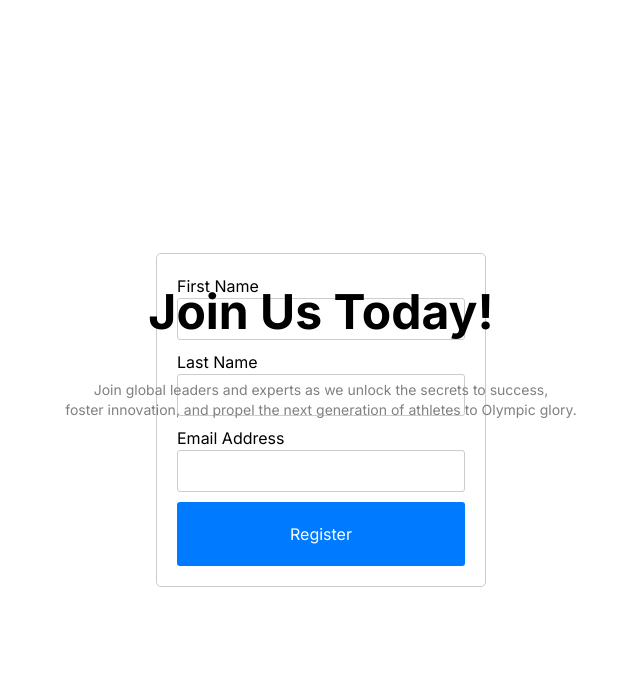
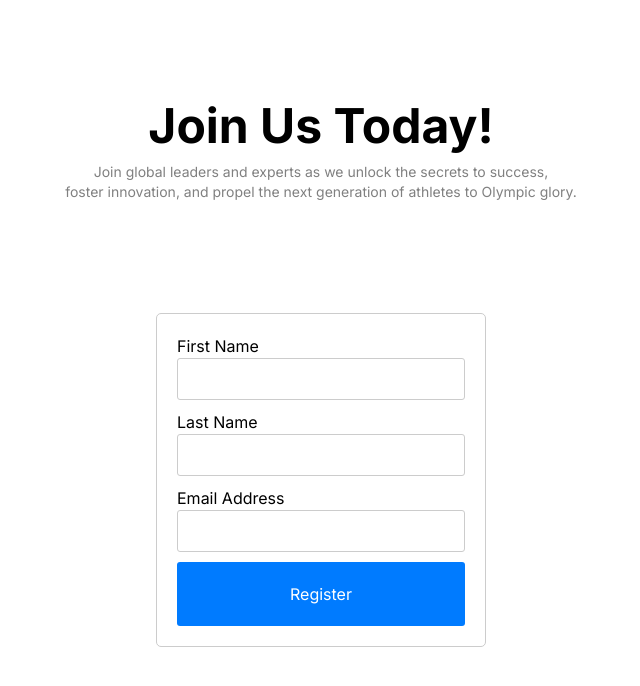
Before and after one commit to 0luwaseyi/Sports-Conference, a Next.js app: page /register in a window 1280 px wide. Shown: the top 686 px of the page, without its empty margins (319-959 px from the left). Built offline with nearby package versions, Linux system fonts and the light colour scheme.

Commit message:
correction

```diff
--- a/src/app/Hero.css
+++ b/src/app/Hero.css
@@ -5,6 +5,7 @@
     background: linear-gradient(rgba(0, 0, 0, 0.5), rgba(0, 0, 0, 0.947)), url("/image1.jpg");
     background-size: cover;
     background-repeat: no-repeat;
+    background-position: center;
     overflow: hidden;
 }
 
--- a/src/app/register/page.tsx
+++ b/src/app/register/page.tsx
@@ -46,11 +46,11 @@ const SignupForm: React.FC = () => {
 
   return (
     <div className='flex flex-col space-y-3'>
-      <div className='absolute flex flex-col space-y-3 mt-[20vw] top-0 left-0 right-0 text-center'>
-      <h1 className='text-4xl lg:text-5xl my-[2.5vw] mx-[4vw] font-bold text-center'>Join Us Today!</h1>
-      <p className='text-lg mx-[3vw] my-[4vw] lg:text-sm text-[#808080] text-center'>Join global leaders and experts as we unlock the secrets to success,<br className='hidden lg:block'/> foster innovation, and propel the next generation of athletes to Olympic glory.</p>
+      <div className='absolute flex flex-col space-y-3 mb-[8vw]  top-[10vw] lg:top-[4vw]  left-0 right-0 text-center'>
+      <h1 className='text-4xl lg:text-5xl mt-[7.5vw] lg:mt-[4vw]  lg:mx-[4vw] font-bold text-center'>Join Us Today!</h1>
+      <p className='text-lg  mx-[6vw] lg:mx-[3vw] my-[4vw] lg:text-sm text-[#808080] text-center'>Join global leaders and experts as we unlock the secrets to success,<br className='hidden lg:block'/> foster innovation, and propel the next generation of athletes to Olympic glory.</p>
       </div>
-      <div style={{ display: 'flex', justifyContent: 'center', alignItems: 'center', height: '100vh', marginTop:"20px" }}>
+      <div style={{ display: 'flex', justifyContent: 'center', alignItems: 'center', height: '100vh', marginTop:"80px" }}>
         <form onSubmit={formik.handleSubmit} style={{ width: '330px', padding: '20px', border: '1px solid #ccc', borderRadius: '5px' }}>
           <label htmlFor="firstName">First Name</label>
           <input
```
